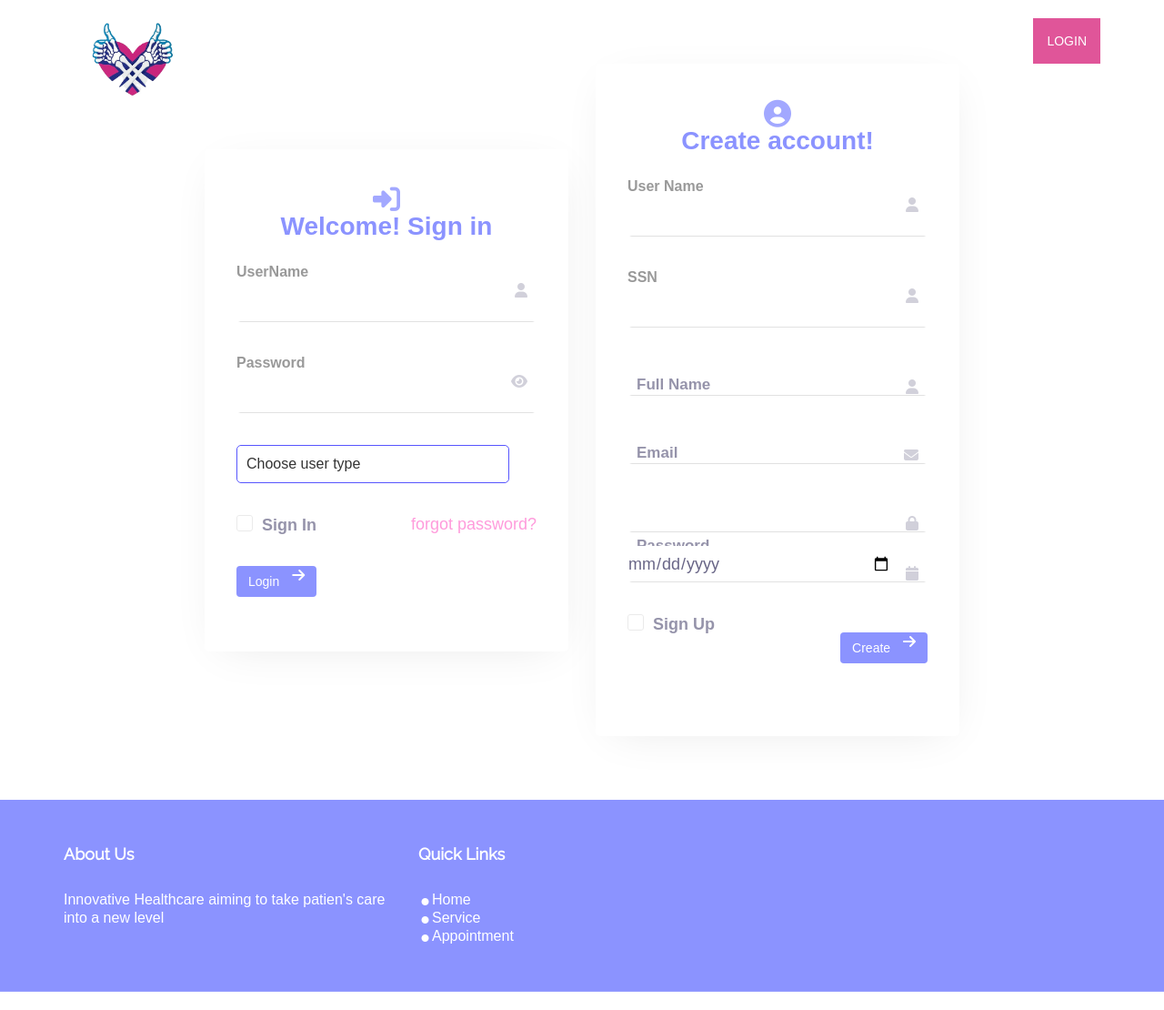
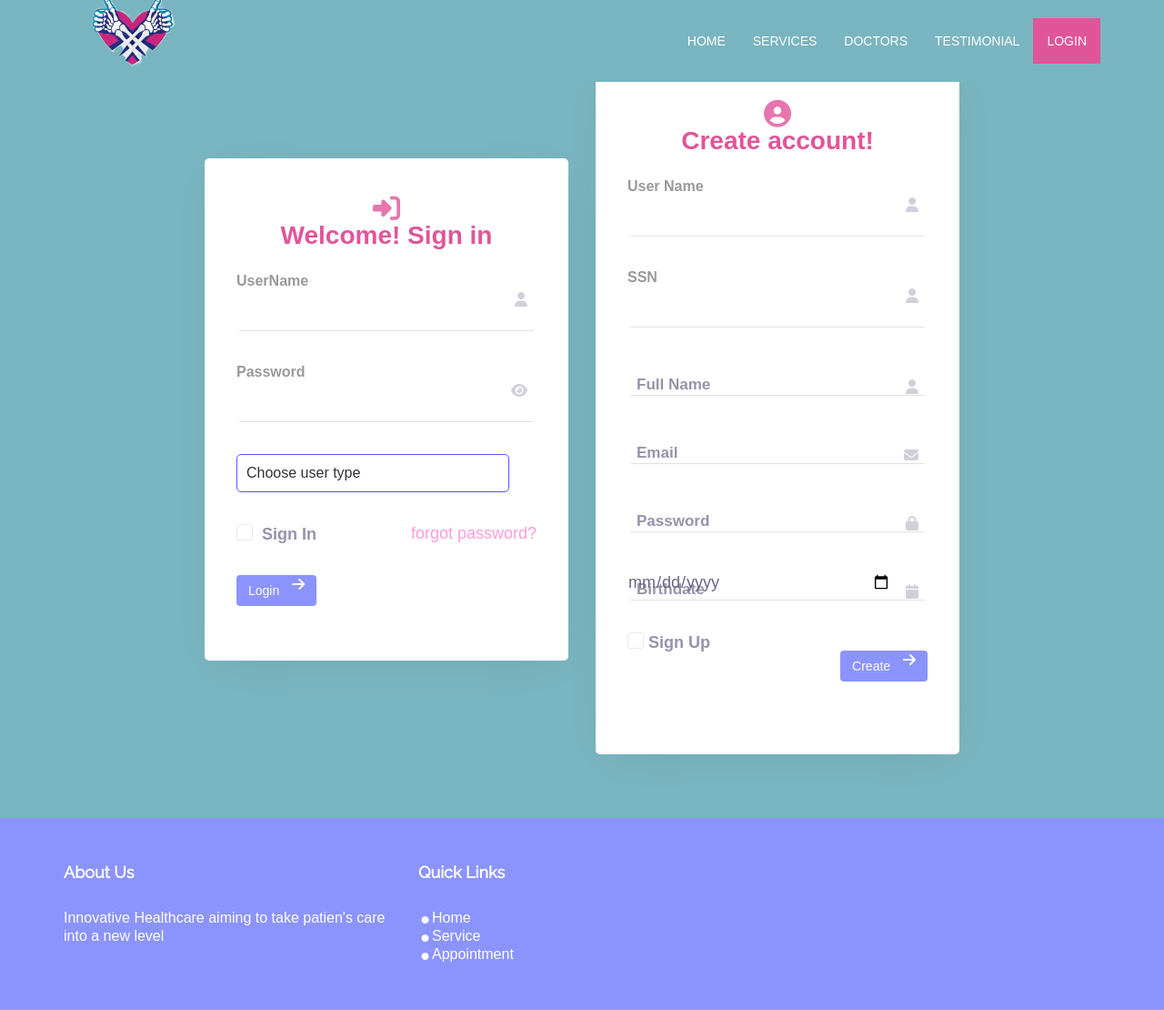
Before and after one commit to bassel-hammad/HCIS-Front-End, a Flask app: page /login in a window 1280 px wide. Shown: the whole page at 91% size. Run offline with Flask 3, Linux system fonts and the light colour scheme; some libraries are stand-ins or nearby versions; some web fonts are replaced.

Commit message:
Refactor login page HTML and CSS for improved aesthetics and consistency

```diff
--- a/static/css/login.css
+++ b/static/css/login.css
@@ -2,9 +2,7 @@
 html {
     scroll-behavior: smooth;
 }
-body {
-    background-color: #79b5c0;
-}
+
 body,
 html {
     margin: 0;
@@ -87,7 +85,7 @@ ol {
 }
 
 body {
-    background: #f1f1f1;
+    background: #79b5c0 ;
     margin: 0;
     padding: 0;
 }
@@ -164,14 +162,14 @@ a.brand-logo {
 
 .register .fas,
 .login .fas {
-    color: #8B93FF;
+    color: #e05599;
     font-size: 30px;
     margin-bottom: 5px;
 }
 
 .register strong,
 .login strong {
-    color: #8B93FF;
+    color: #e05599;
     display: block;
     font-size: 28px;
 }
@@ -322,6 +320,7 @@ a.brand-logo {
     transition: background-size 0.3s cubic-bezier(0.64, 0.09, 0.08, 1);
 }
 
+
 .register .form-password:focus,
 .register .form-text:focus,
 .login .form-password:focus,
@@ -439,6 +438,7 @@ a.brand-logo {
     color: #2980b9;
 }
 
+
 /* Style for form labels */
 .form-label {
     position: absolute;
@@ -447,6 +447,7 @@ a.brand-logo {
     transform: translateY(-50%);
     color: #333;
 }
+
 
 
 /* Styling for the form row */
@@ -472,6 +473,7 @@ a.brand-logo {
     transform: translateY(-50%);
     color: #333;
 }
+
 
 /* Style for form input and password field */
 .form-text {
--- a/templates/login.html
+++ b/templates/login.html
@@ -52,13 +52,14 @@
       integrity="sha512-...."
       crossorigin="anonymous"
     />
+
   </head>
 
-  <body id="myPage" data-spy="scroll" data-target=".navbar" data-offset="60">
+  <body id="myPage" data-spy="scroll" data-target=".navbar" data-offset="60" style="background-color: #79b5c0 ;">
     <section id="banner" class="banner">
 
-        <nav class="navbar navbar-default navbar-fixed-top">
-          <div class="container">
+        <nav class="navbar navbar-default navbar-fixed-top"  style = "background-color: #79b5c0 ;">
+          <div class="container"  style = "background-color: #79b5c0 ;">
             <div class="col-md-12">
               <div class="navbar-header">
                 <button
@@ -71,13 +72,10 @@
                   <span class="icon-bar"></span>
                   <span class="icon-bar"></span>
                 </button>
-                <a class="navbar-brand" href="#">
-                  <!-- <img src="{{ url_for('static', filename='image/logo.png') }}" class="img-responsive" style="width: 140px; margin-top: -16px"/> -->
-                  <img src="../image/Logo.png" class="img-responsive" style="width: 140px; margin-top: -16px" alt="logo" />
-                </a>
+                <a class="navbar-brand" href="#"><img src="{{ url_for('static', filename='image/logo.png') }}" class="img-responsive" style="width: 140px; margin-top: -50px;"></a>
               </div>
               <div class="collapse navbar-collapse navbar-right" id="myNavbar">
-                <ul class="nav navbar-nav">
+                <ul class="nav navbar-nav"  style = "background-color: #79b5c0 ;">
                   <li class="">
                     <a href="{{ url_for('index') }}">Home</a>
                   </li>
@@ -176,94 +174,54 @@
               <div class="register">
                 <span class="fas fa-user-circle"></span>
                 <strong>Create account!</strong>
-                <form
-                  action="/login"
-                  method="post"
-                  class="register-form"
-                >
+                <form action="/login" method="post" class="register-form">
                     <fieldset>
                         <div class="form">
                             <div class="form-row">
                                 <span class="fas fa-user"></span>
                                 <label class="username1" for="input">User Name</label>
-                        <input
-                          type="text"
-                          class="form-text"
-                          name="username1"
-                          required
-                        />
+                                <input type="text" class="form-text" name="username1" required />
                             </div>
                             <div class="form-row">
                                 <span class="fas fa-user"></span>
                                 <label class="ssn" for="input">SSN</label>
-                        <input
-                          type="text"
-                          class="form-text"
-                          name="ssn"
-                          required
-                        />
+                                <input type="text" class="form-text" name="ssn" required />
                             </div>
                             <div class="form-row">
                                 <span class="fas fa-user"></span>
                                 <label class="form-label" for="input">Full Name</label>
-                        <input
-                          type="text"
-                          class="form-text"
-                          name="fullname"
-                          required
-                        />
+                                <input type="text" class="form-text" name="fullname" required />
                             </div>
                             <div class="form-row">
                                 <span class="fas fa-envelope"></span>
                                 <label class="form-label" for="email">Email</label>
-                        <input
-                          type="email"
-                          class="form-text"
-                          name="email"
-                          required
-                        />
+                                <input type="email" class="form-text" name="email" required />
                             </div>
                             <div class="form-row">
                                 <span class="fas fa-lock"></span>
                                 <label class="form-label" for="password1">Password</label>
-                        <input
-                          type="password"
-                          class="form-text"
-                          name="password1"
-                          required
-                        />
-
-                        <div class="form-row">
+                                <input type="password" class="form-text" name="password1" required />
+                            </div>
+                            <div class="form-row birthdate-row">
                                 <span class="fas fa-calendar"></span>
-                          <label class="form-label" for="birthdate"></label>
-                          <input
-                            type="date"
-                            class="form-text"
-                            name="birthdate"
-                            required
-                          />
-                        </div>
+                                <label class="form-label" for="birthdate">Birthdate</label>
+                                <input type="date" class="form-text birthdate-input" name="birthdate" required />
                             </div>
                             <div class="form-row bottom">
                                 <div class="form-check">
-                          <input
-                            type="checkbox"
-                            id="create"
-                            name="create"
-                            value="create"
-                          />
-                          <label for="create"> Sign Up</label>
+                                    <input type="checkbox" id="create" name="create" value="create" />
+                                    <label for="create">Sign Up</label>
                                 </div>
                                 <div class="form-row button-login">
-                          <button class="btn btn-login">
-                            Create <span class="fas fa-arrow-right"></span>
-                          </button>
+                                    <button class="btn btn-login">Create <span class="fas fa-arrow-right"></span></button>
                                 </div>
                             </div>
                         </div>
                     </fieldset>
                 </form>
             </div>
+
+
             </div>
           </div>
           {% if message %}
```
Lines whose indentation alone changed are shown as unchanged.
